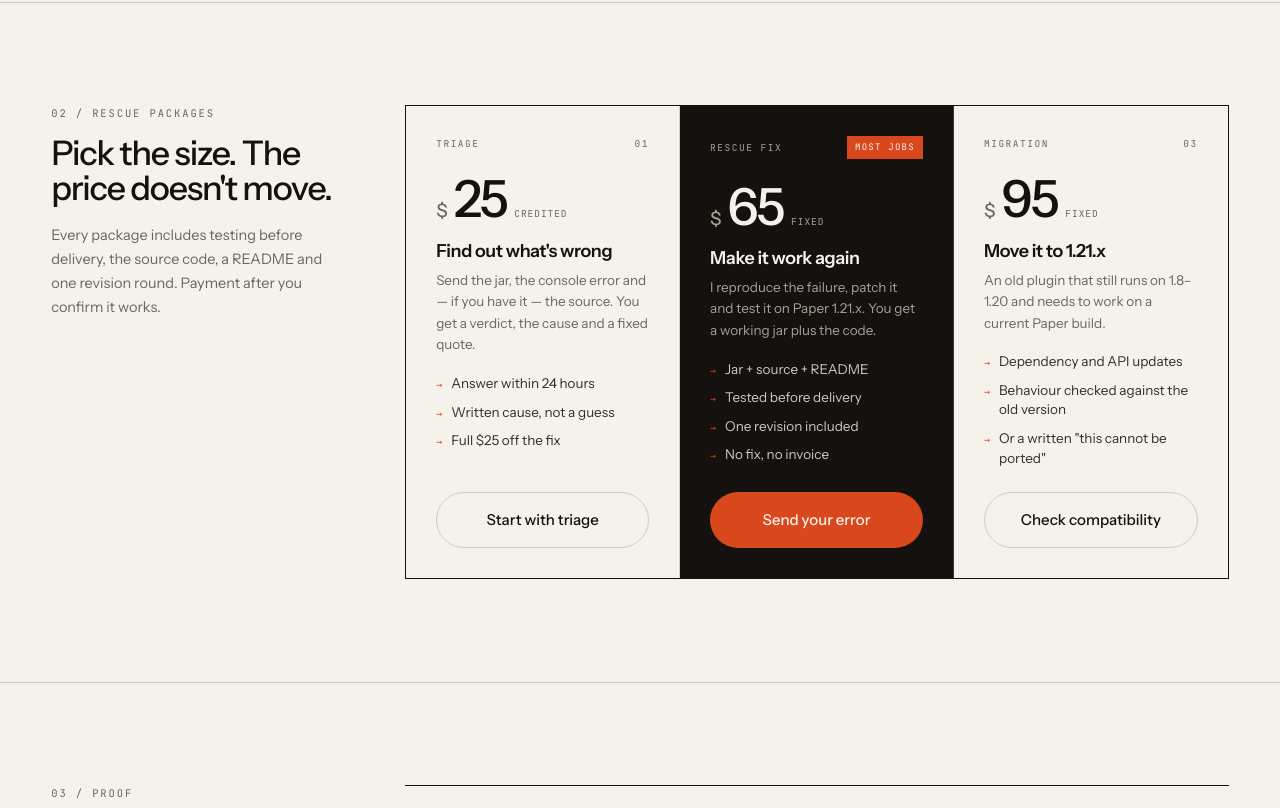
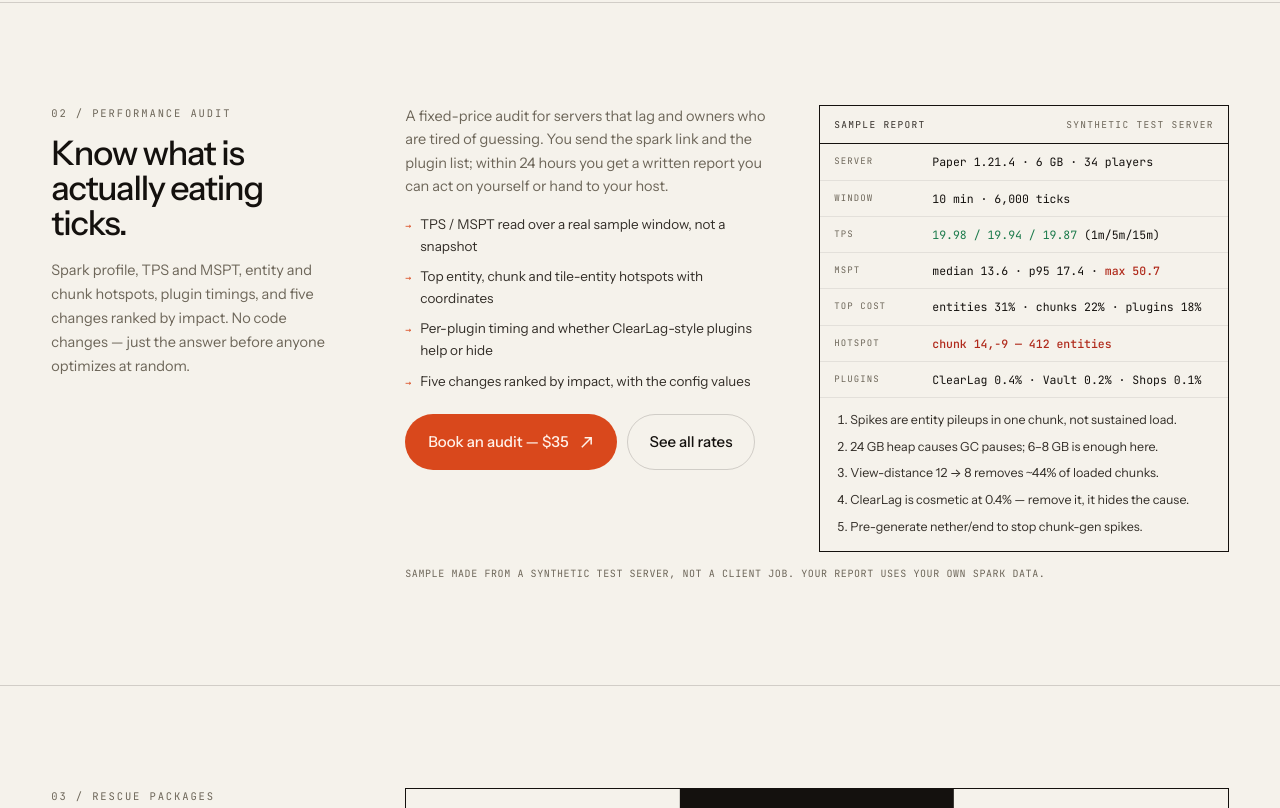
Before and after one commit to pirateleague/pirateleague-portfolio, a plain HTML site: page index.html in a window 1280 px wide. Shown: the part 2691-3499 px from the top of the page. Drawn offline with Linux system fonts and the light colour scheme.

Commit message:
Add $35 performance audit product with sample report

```diff
--- a/index.html
+++ b/index.html
@@ -222,6 +222,24 @@
   .term-cap{margin:14px 0 0;font-family:var(--mono);font-size:10px;letter-spacing:.08em;text-transform:uppercase;color:var(--muted);}
   .fix-head{display:flex;justify-content:space-between;gap:20px;flex-wrap:wrap;align-items:end;margin-bottom:26px;}
   .fix-head p{margin:0;max-width:44ch;color:var(--muted);font-size:14.5px;}
+
+  /* ---------- audit sample ---------- */
+  .audit{display:grid;grid-template-columns:minmax(0,.95fr) minmax(0,1.05fr);gap:clamp(22px,3.4vw,44px);align-items:start;}
+  .audit-copy p{font-size:14.5px;color:var(--muted);margin:0 0 14px;max-width:46ch;}
+  .audit-copy ul{margin:16px 0 22px;padding:0;list-style:none;display:grid;gap:9px;font-size:13.5px;color:var(--body);}
+  .audit-copy li{display:flex;gap:9px;}
+  .audit-copy li::before{content:"→";color:var(--accent);font-family:var(--mono);font-size:10px;margin-top:4px;}
+  .audit-card{border:1px solid var(--ink);background:var(--paper);}
+  .audit-head{display:flex;justify-content:space-between;align-items:center;gap:10px;padding:11px 14px;border-bottom:1px solid var(--ink);font-family:var(--mono);font-size:9.5px;letter-spacing:.14em;text-transform:uppercase;}
+  .audit-head span:last-child{color:var(--muted);}
+  .audit-row{display:grid;grid-template-columns:86px minmax(0,1fr);gap:12px;padding:9px 14px;border-bottom:1px solid var(--line-soft);font-size:12.5px;line-height:1.5;}
+  .audit-row dt{font-family:var(--mono);font-size:9px;letter-spacing:.12em;text-transform:uppercase;color:var(--muted);padding-top:2px;}
+  .audit-row dd{margin:0;color:var(--ink);font-family:var(--mono);font-size:11.5px;}
+  .audit-row dd b{color:var(--red);font-weight:500;}
+  .audit-row dd .ok{color:var(--green);}
+  .audit-list{margin:0;padding:12px 14px 14px 30px;font-size:12.5px;color:var(--body);line-height:1.65;display:grid;gap:6px;}
+  .audit-note{margin:14px 0 0;font-family:var(--mono);font-size:10px;letter-spacing:.06em;text-transform:uppercase;color:var(--muted);}
+  @media (max-width:900px){.audit{grid-template-columns:1fr;}}
 
   /* ---------- pricing board ---------- */
   .board{display:grid;grid-template-columns:repeat(3,1fr);border:1px solid var(--ink);background:var(--paper);}
@@ -612,10 +630,59 @@ Caused by: java.lang.NoSuchMethodError:
     </div>
   </section>
 
+  <section class="sec" id="audit">
+    <div class="wrap split">
+      <div class="side reveal">
+        <span class="idx">02 / Performance audit</span>
+        <h2>Know what is actually eating ticks.</h2>
+        <p>Spark profile, TPS and MSPT, entity and chunk hotspots, plugin timings, and five changes ranked by impact. No code changes — just the answer before anyone optimizes at random.</p>
+      </div>
+      <div>
+        <div class="audit reveal">
+          <div class="audit-copy">
+            <p>A fixed-price audit for servers that lag and owners who are tired of guessing. You send the spark link and the plugin list; within 24 hours you get a written report you can act on yourself or hand to your host.</p>
+            <ul>
+              <li>TPS / MSPT read over a real sample window, not a snapshot</li>
+              <li>Top entity, chunk and tile-entity hotspots with coordinates</li>
+              <li>Per-plugin timing and whether ClearLag-style plugins help or hide</li>
+              <li>Five changes ranked by impact, with the config values</li>
+            </ul>
+            <div class="hero-actions" style="margin-top:0">
+              <a class="btn btn-accent magnet" href="#contact">Book an audit — $35
+                <svg viewBox="0 0 16 16" fill="none" stroke="currentColor" stroke-width="1.6" aria-hidden="true"><path d="M3 13 13 3M6 3h7v7"/></svg>
+              </a>
+              <a class="btn btn-ghost magnet" href="#rates">See all rates</a>
+            </div>
+          </div>
+          <div class="audit-card">
+            <div class="audit-head"><span>Sample report</span><span>synthetic test server</span></div>
+            <dl style="margin:0">
+              <div class="audit-row"><dt>Server</dt><dd>Paper 1.21.4 · 6 GB · 34 players</dd></div>
+              <div class="audit-row"><dt>Window</dt><dd>10 min · 6,000 ticks</dd></div>
+              <div class="audit-row"><dt>TPS</dt><dd><span class="ok">19.98 / 19.94 / 19.87</span> (1m/5m/15m)</dd></div>
+              <div class="audit-row"><dt>MSPT</dt><dd>median 13.6 · p95 17.4 · <b>max 50.7</b></dd></div>
+              <div class="audit-row"><dt>Top cost</dt><dd>entities 31% · chunks 22% · plugins 18%</dd></div>
+              <div class="audit-row"><dt>Hotspot</dt><dd><b>chunk 14,-9 — 412 entities</b></dd></div>
+              <div class="audit-row"><dt>Plugins</dt><dd>ClearLag 0.4% · Vault 0.2% · Shops 0.1%</dd></div>
+            </dl>
+            <ol class="audit-list">
+              <li>Spikes are entity pileups in one chunk, not sustained load.</li>
+              <li>24 GB heap causes GC pauses; 6–8 GB is enough here.</li>
+              <li>View-distance 12 → 8 removes ~44% of loaded chunks.</li>
+              <li>ClearLag is cosmetic at 0.4% — remove it, it hides the cause.</li>
+              <li>Pre-generate nether/end to stop chunk-gen spikes.</li>
+            </ol>
+          </div>
+        </div>
+        <p class="audit-note reveal">Sample made from a synthetic test server, not a client job. Your report uses your own spark data.</p>
+      </div>
+    </div>
+  </section>
+
   <section class="sec" id="packages">
     <div class="wrap split">
       <div class="side reveal">
-        <span class="idx">02 / Rescue packages</span>
+        <span class="idx">03 / Rescue packages</span>
         <h2>Pick the size. The price doesn't move.</h2>
         <p>Every package includes testing before delivery, the source code, a README and one revision round. Payment after you confirm it works.</p>
       </div>
@@ -664,7 +731,7 @@ Caused by: java.lang.NoSuchMethodError:
   <section class="sec" id="work">
     <div class="wrap split">
       <div class="side reveal">
-        <span class="idx">03 / Proof</span>
+        <span class="idx">04 / Proof</span>
         <h2>Three demos, built and checked.</h2>
         <p>Not mockups. Each project has source code, a README and a check that actually ran. They are self-built demos, not paid client work.</p>
       </div>
@@ -802,7 +869,7 @@ Outstanding <span class="w">90.00</span> · Unmatched <span class="w">1</span>
   <section class="sec" id="process">
     <div class="wrap split">
       <div class="side reveal">
-        <span class="idx">04 / Process</span>
+        <span class="idx">05 / Process</span>
         <h2>You know the price before I start.</h2>
         <p>Four steps, each with an output you can check. No open-ended hourly work.</p>
       </div>
@@ -818,7 +885,7 @@ Outstanding <span class="w">90.00</span> · Unmatched <span class="w">1</span>
   <section class="sec" id="rates">
     <div class="wrap split">
       <div class="side reveal">
-        <span class="idx">05 / Rates</span>
+        <span class="idx">06 / Rates</span>
         <h2>Clear starting points.</h2>
         <p>Final price depends on scope, but it is always agreed in writing first. Larger or unclear work gets a quote, not an hourly meter.</p>
       </div>
@@ -827,6 +894,7 @@ Outstanding <span class="w">90.00</span> · Unmatched <span class="w">1</span>
           <thead><tr><th>Work</th><th>Price</th></tr></thead>
           <tbody>
             <tr><td>Small patch — one isolated fix</td><td>$15</td></tr>
+            <tr><td>Performance audit — Spark/TPS report + prioritized fixes</td><td>$35</td></tr>
             <tr><td>Triage with written cause (credited to the fix)</td><td>$25</td></tr>
             <tr><td>Rescue fix, tested jar + source</td><td>$65</td></tr>
             <tr><td>Version migration to 1.21.x</td><td>$95</td></tr>
@@ -854,7 +922,7 @@ Outstanding <span class="w">90.00</span> · Unmatched <span class="w">1</span>
   <section class="sec" id="faq">
     <div class="wrap split">
       <div class="side reveal">
-        <span class="idx">06 / Straight answers</span>
+        <span class="idx">07 / Straight answers</span>
         <h2>Questions worth asking.</h2>
         <p>No invented reviews, no borrowed screenshots. This is a small solo operation and the page says exactly what that means.</p>
       </div>
@@ -889,7 +957,7 @@ Outstanding <span class="w">90.00</span> · Unmatched <span class="w">1</span>
 
   <section class="cta" id="contact">
     <div class="wrap">
-      <div class="label reveal">07 / Contact</div>
+      <div class="label reveal">08 / Contact</div>
       <h2 class="cta-h reveal">Send the <span class="serif">error.</span></h2>
       <div class="cta-grid">
         <div class="reveal">
```
